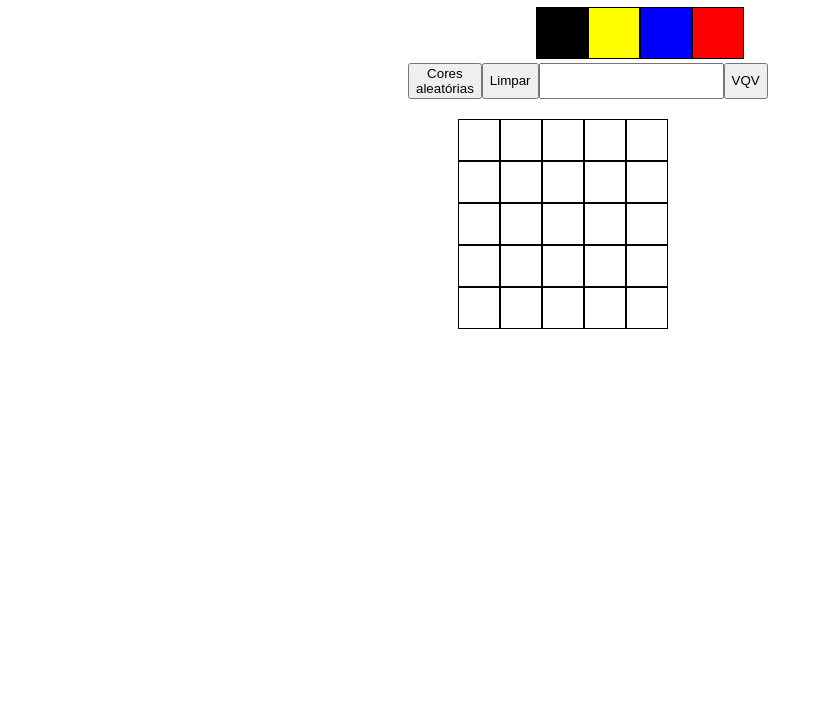
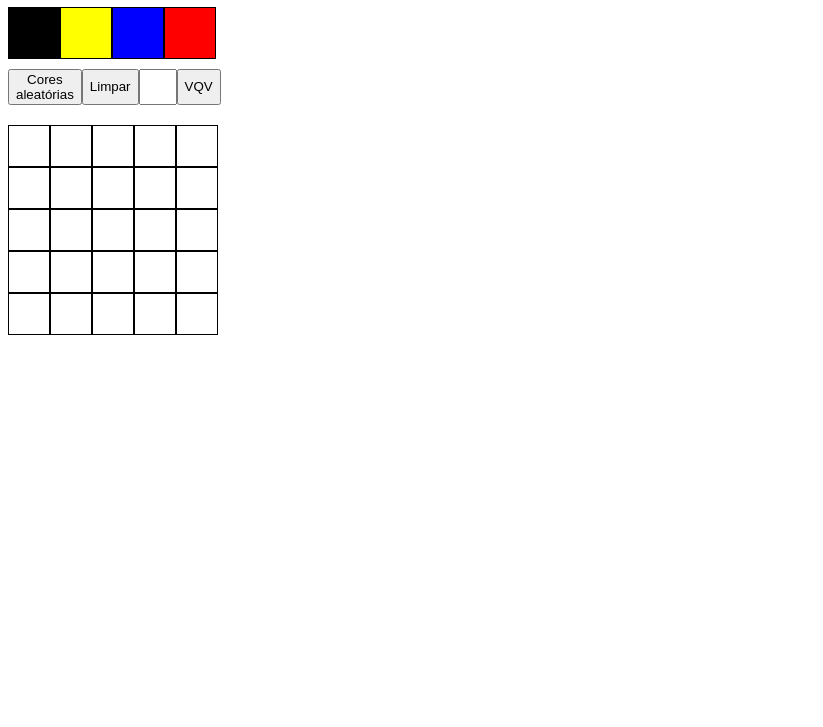
Before and after one commit to MauricioMartiniJunior/project-pixels-art, a website: page index.html in a window 1280 px wide. Shown: the part 73-800 px from the top of the page, without its empty margins (0-823 px from the left). Drawn offline with Linux system fonts and the light colour scheme.

Commit message:
refaturando o codigo

```diff
--- a/style.css
+++ b/style.css
@@ -3,8 +3,6 @@
     border-style: solid;
     width: 50px;
     height: 50px;
-    display:inline-block;
-
 }
 #white{
     background-color: white;
@@ -23,28 +21,22 @@
    background-color: red;
 }
 .selector{
-    width:fit-content;
-    margin:auto;
-
+    display: flex;
+    margin-top: 5px;
 }
 
 #title{
     display: flex;
-    justify-content: center;
     text-align: center;
 }
 #pixel-board{
+    display:table;
     margin-top: 20px;
-    margin-left:450px;
-    display:table;
-    border: 1px;
 }
 #button{
     display:flex;
-    justify-content:baseline;
-    margin-left: 400px;
-    width: 300px;
-
+    width: 200px;
+    margin-top: 10px;
 }
 #button-random-color{
     margin: auto;
@@ -57,3 +49,6 @@
     width: 40px;
     height: 40px;
 }
+#board-size{
+    width: 30px;
+}
```
Also changed, not shown: cypress/screenshots/project.spec.js/13 - Crie um input que permita à pessoa usuária preencher um novo tamanho para o quadro de pixels -- Verifica se ao clicar no botão com um valor preenchido, o tamanho do board muda (failed).png, cypress/screenshots/project.spec.js/13 - Crie um input que permita à pessoa usuária preencher um novo tamanho para o quadro de pixels -- Verifica se o botão está posicionado ao lado do input (failed).png (deleted), cypress/screenshots/project.spec.js/13 - Crie um input que permita à pessoa usuária preencher um novo tamanho para o quadro de pixels -- Verifica se o novo quadro tem todos os pixels preenchidos com a cor branca (failed).png, cypress/screenshots/project.spec.js/14 - Crie uma função que limite o tamanho mínimo e máximo do quadro de pixels -- Verifica se a altura do board é 50 quando um valor maior é colocado no input (failed).png (deleted), cypress/screenshots/project.spec.js/14 - Crie uma função que limite o tamanho mínimo e máximo do quadro de pixels -- Verifica se a altura máxima do board é 50 (failed).png (deleted), cypress/screenshots/project.spec.js/15 - Crie uma função para manter o tamanho novo do board ao recarregar a página -- O quadro deve ter o mesmo tamanho gerado ao recarregar a página (failed).png (deleted), cypress/screenshots/project.spec.js/15 - Crie uma função para manter o tamanho novo do board ao recarregar a página -- O tamanho do board gerado deve ser salvo no localStorage com a chave `boardSize` (failed).png (deleted), 2 other files.
